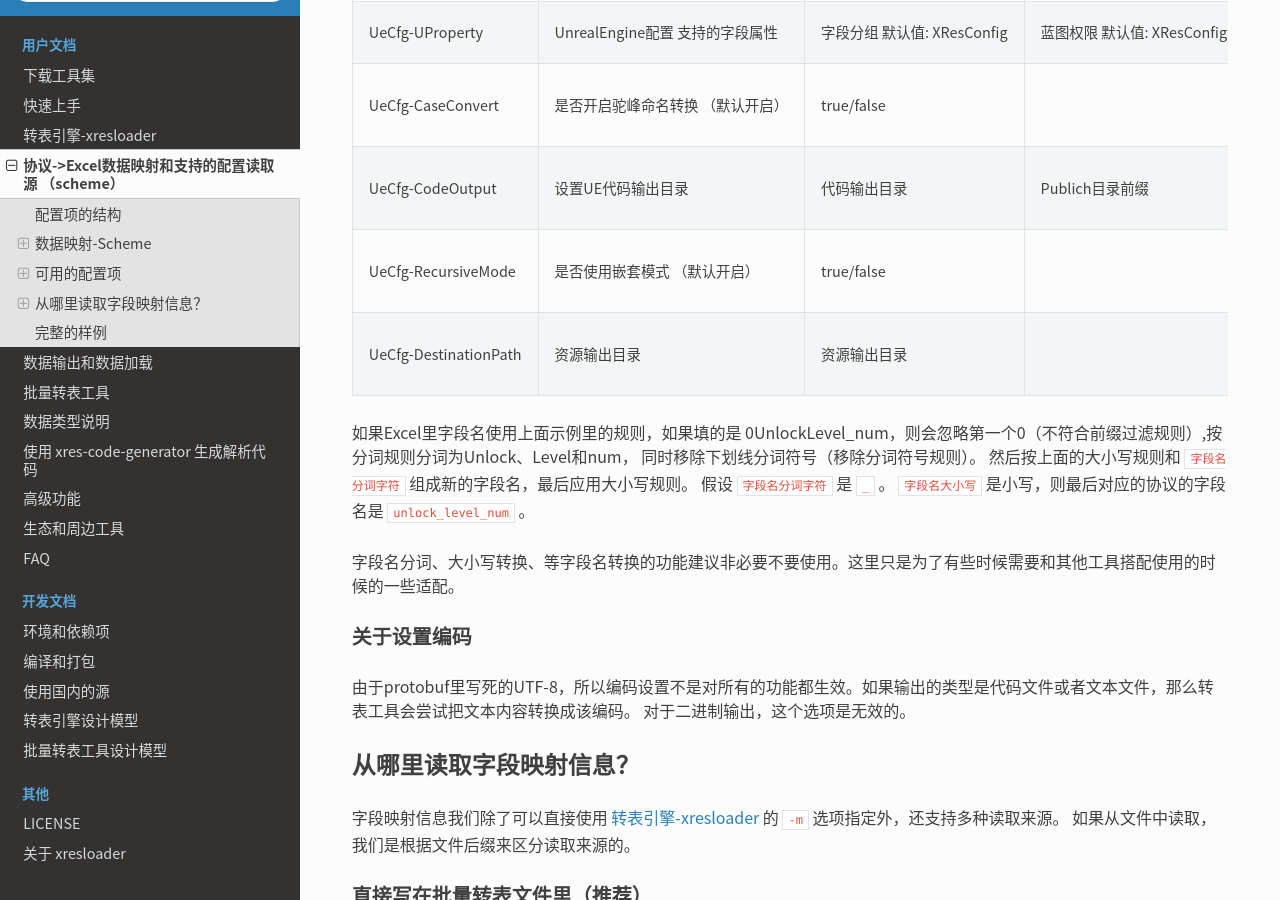
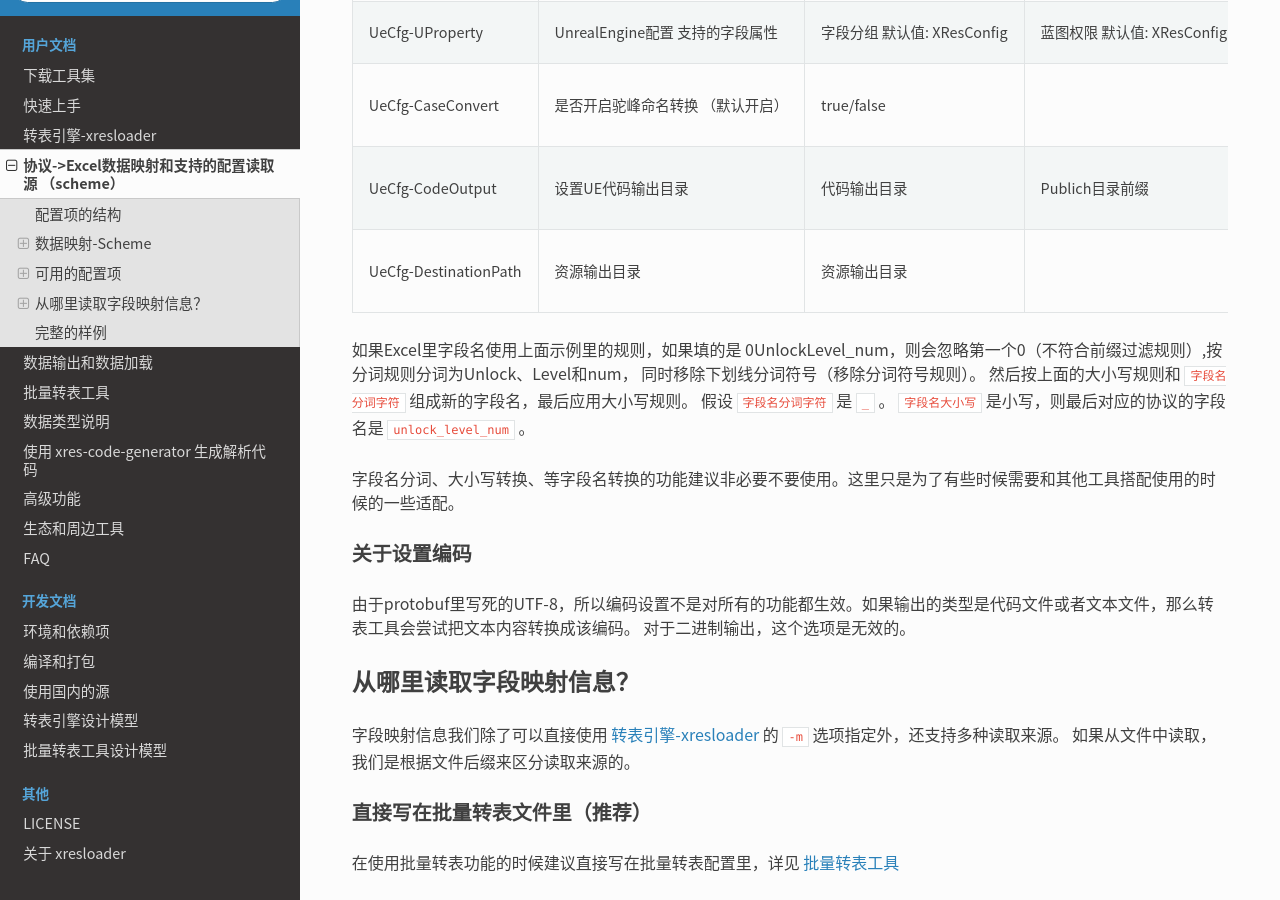
Before and after one commit to xresloader/xresloader-docs, a Sphinx documentation site: the page built from source/users/data_mapping.rst, in a window 1280 px wide and 900 px high, scrolled down 4367 px. Built offline with Sphinx 7.4.7 and the Read the Docs theme 2.0.0, drawn with Linux system fonts in a browser that asks for light colours.

Commit message:
移除无效得选项
Signed-off-by: owent <admin@owent.net>

```diff
--- a/source/users/data_mapping.rst
+++ b/source/users/data_mapping.rst
@@ -114,10 +114,6 @@
 | UeCfg-CodeOutput      | 设置UE代码输出目录     | 代码输出目录       | Publich目录前缀    | Private目录前缀      | + *可选*                           |
 |                       |                        |                    |                    |                      | + 生成的cpp文件的包含路径和        |
 |                       |                        |                    |                    |                      |   Publich目录前缀有关              |
-+-----------------------+------------------------+--------------------+--------------------+----------------------+------------------------------------+
-| UeCfg-RecursiveMode   | 是否使用嵌套模式       | true/false         |                    |                      | + *可选*                           |
-|                       | （默认开启）           |                    |                    |                      | + 嵌套模式会保留原始结构           |
-|                       |                        |                    |                    |                      |   需要配合插件使用                 |
 +-----------------------+------------------------+--------------------+--------------------+----------------------+------------------------------------+
 | UeCfg-DestinationPath | 资源输出目录           | 资源输出目录       |                    |                      | + *可选*                           |
 |                       |                        |                    |                    |                      | + uassert目录，默认使用代码输出目录|
--- a/source/users/output_format.rst
+++ b/source/users/output_format.rst
@@ -131,7 +131,6 @@ xresloader从2.0.0版本开始支持导出UE所支持的CSV或者JSON格式数
 导出UE数据后，我们还会导出对应加载数据的UE C++类代码，具体可用的控制选项参见 :ref:`data-mapping-available-options` 。
 
 输出的代码有两种模型，一种是扁平模型，会把所有热  **repeated** 字段和 **message** 类型平铺到输出的类里。另一种是保留原始结构的嵌套模式。
-默认使用使用的是嵌套模式，可以通过 ``-m UeCfg-RecursiveMode=true/false`` 来控制是否开启嵌套模式。
 `xresloader sample ue csv`_ 和 `xresloader sample ue json`_ 中的是两种模式的输出代码，可以很容易看出来两者的差异和相应插件的功能。
 
 生成完数据后我们在输出目录生成一个 **UnreaImportSettings.json** 文件，用于 **UEEditor-Cmd** 的导入命令。
@@ -141,7 +140,7 @@ xresloader从2.0.0版本开始支持导出UE所支持的CSV或者JSON格式数
 
 .. code-block:: bash
 
-    java -client -jar xresloader.jar -t ue-json -o $XRESLOADER_OUTPUT_DIR -f sample-conf/kind.pb                           \
+    java -client -jar xresloader.jar -t ue-json -o $XRESLOADER_OUTPUT_DIR -f sample-conf/kind.pb            \
         -m DataSource=role_tables.xlsx|upgrade_10001|3,1 -m ProtoName=role_upgrade_cfg                      \
         -m OutputFile=RoleUpgradeCfg.json -m KeyRow=2                                                       \
         -m UeCfg-CodeOutput=$UNREAL_PROJECT_DIR/Source/ShooterGame|Public/Config|Private/Config
```
